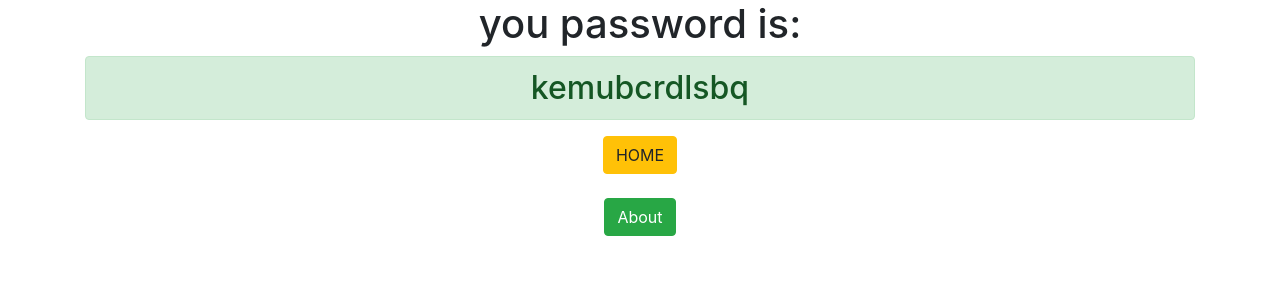
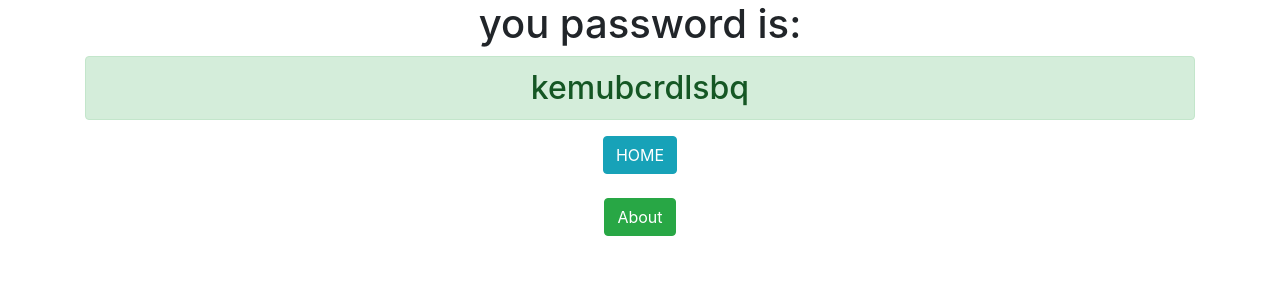
Before and after one commit to hamdimbrk/generator-password, a Django app: page /password/ in a window 1280 px wide. Shown: the top 300 px of the page. Run offline with Django 3.2, Linux system fonts and the light colour scheme; some libraries are stand-ins or nearby versions.

Commit message:
our second\ commit

```diff
--- a/generator/templates/generator/password.html
+++ b/generator/templates/generator/password.html
@@ -10,7 +10,7 @@
     <div class="container text-center">
     <h1>you password is: </h1>
     <h2 class="alert alert-success">{{ password }} </h2>
-    <a href="{% url 'home' %}" class="btn btn-warning">HOME</a> <br><br>
+    <a href="{% url 'home' %}" class="btn btn-info">HOME</a> <br><br>
     <a href="{% url 'about' %}" class="btn btn-success">About</a> <br>
 </div>
 </body>
```
